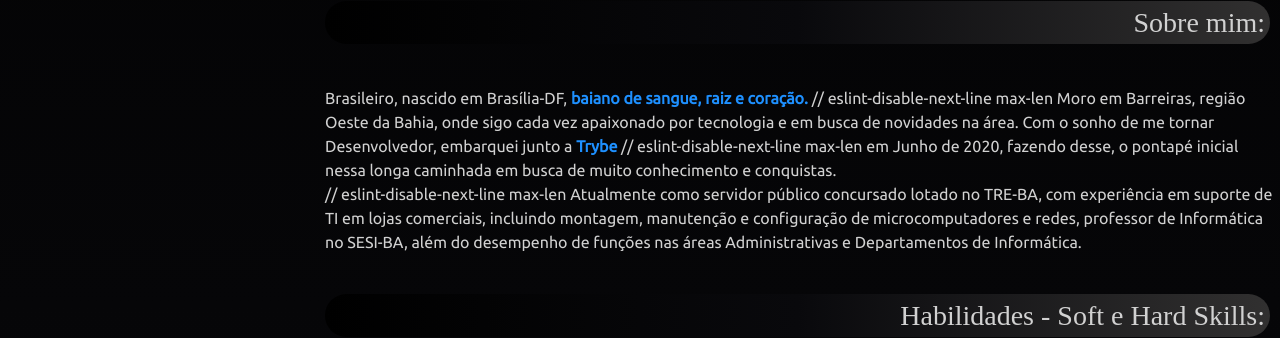
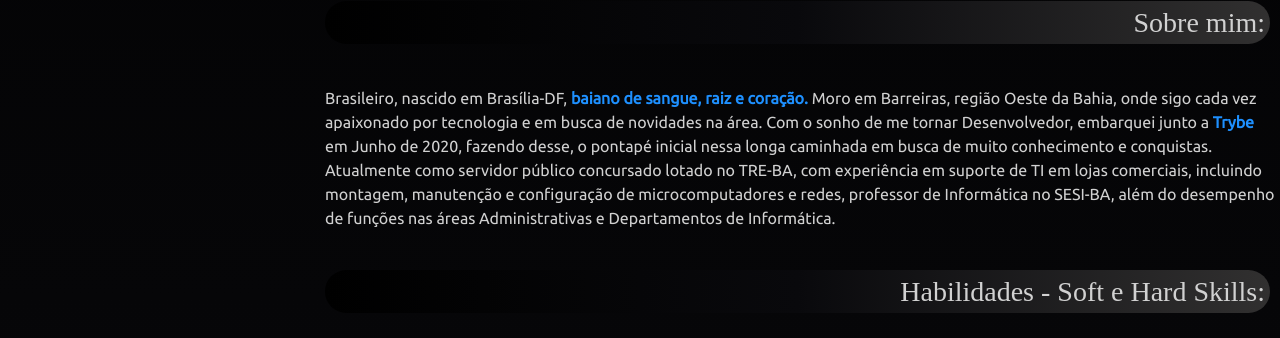
Before and after one commit to flaviosoliver/portfolio, a React (Create React App) app: page / in a window 1280 px wide. Shown: the part 796-1134 px from the top of the page. Built offline with nearby package versions, Linux system fonts and the light colour scheme; a web font is replaced by a local one.

Commit message:
ajuste em texto da home

```diff
--- a/src/pages/Home/index.jsx
+++ b/src/pages/Home/index.jsx
@@ -32,15 +32,12 @@ export default function Home() {
               {' '}
               <strong><font color="#1E90FF">baiano de sangue, raiz e coração.</font></strong>
               {' '}
-              // eslint-disable-next-line max-len
               Moro em Barreiras, região Oeste da Bahia, onde sigo cada vez  apaixonado por tecnologia e em busca de novidades na área. Com o sonho de me tornar Desenvolvedor, embarquei junto a
               {' '}
               <strong><font color="#1E90FF">Trybe</font></strong>
               {' '}
-              // eslint-disable-next-line max-len
               em Junho de 2020, fazendo desse, o pontapé inicial nessa longa caminhada em busca de muito conhecimento e conquistas.
               <br />
-              // eslint-disable-next-line max-len
               Atualmente como servidor público concursado lotado no TRE-BA, com experiência em suporte de TI em lojas comerciais, incluindo montagem, manutenção e configuração de microcomputadores e redes, professor de Informática no SESI-BA, além do desempenho de funções nas áreas Administrativas e Departamentos de Informática.
             </p>
             <br />
```
